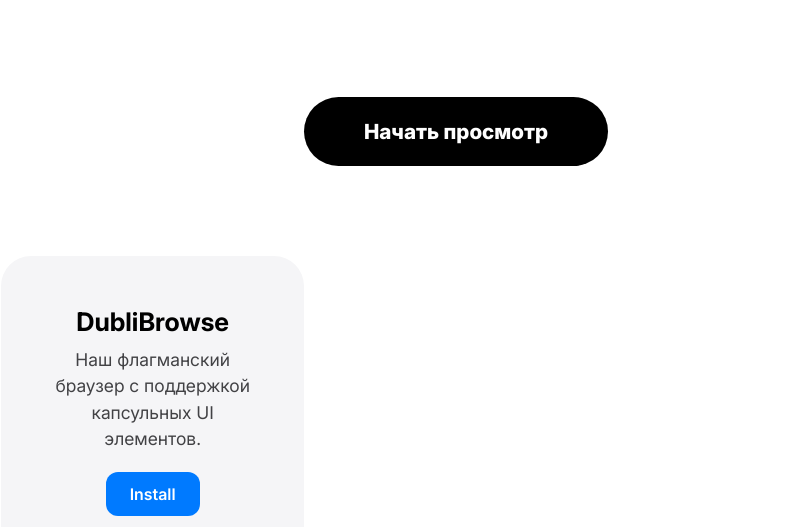
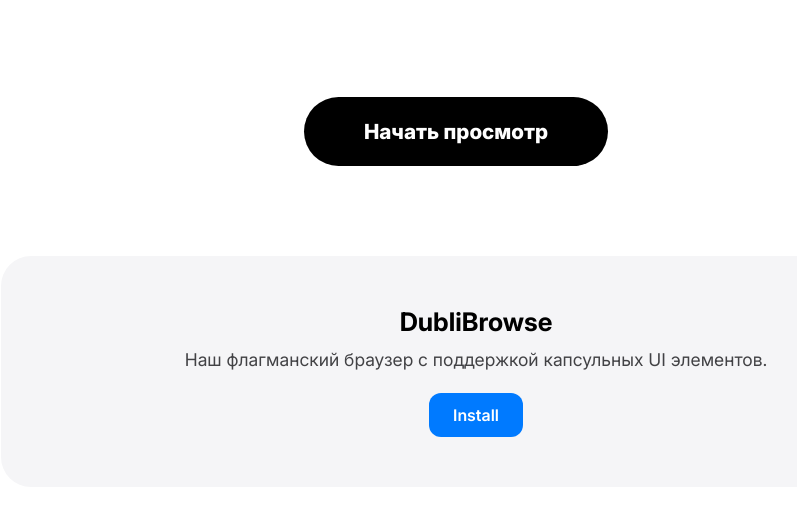
Before and after one commit to DimazikYTBR/dublikata.store, a plain HTML site: page index.html in a window 1280 px wide. Shown: the part 425-952 px from the top of the page, without its empty margins (184-981 px from the left). Drawn offline with Linux system fonts and the light colour scheme.

Commit message:
ашьчфчфчфычычычычфычфычф

```diff
--- a/style.css
+++ b/style.css
@@ -259,7 +259,7 @@
         .card {
             background: #f5f5f7;
             padding: 50px;
-            max-width: 950px;
+            width: 950px;
             border-radius: 30px;
             text-align: center;
             transition: 0.3s;
```
